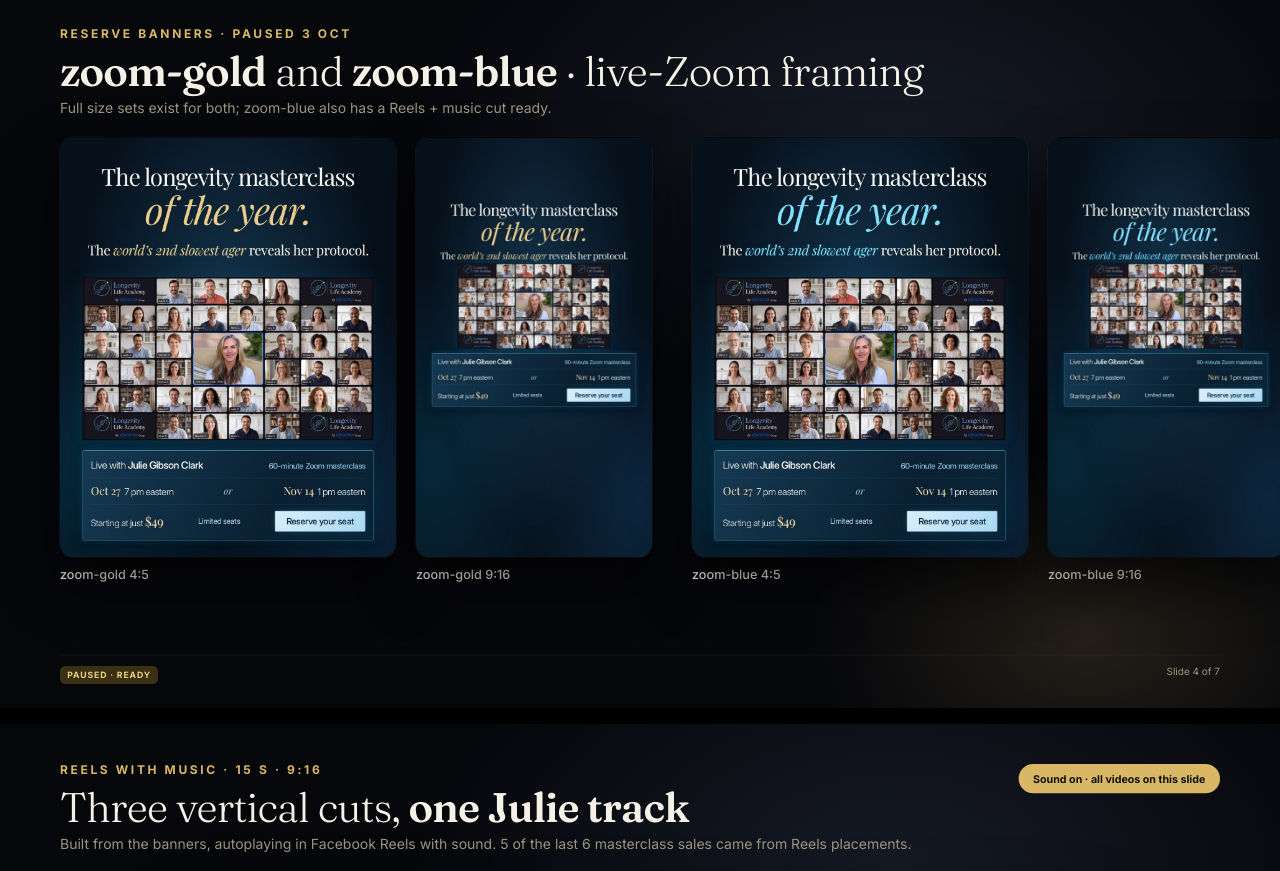
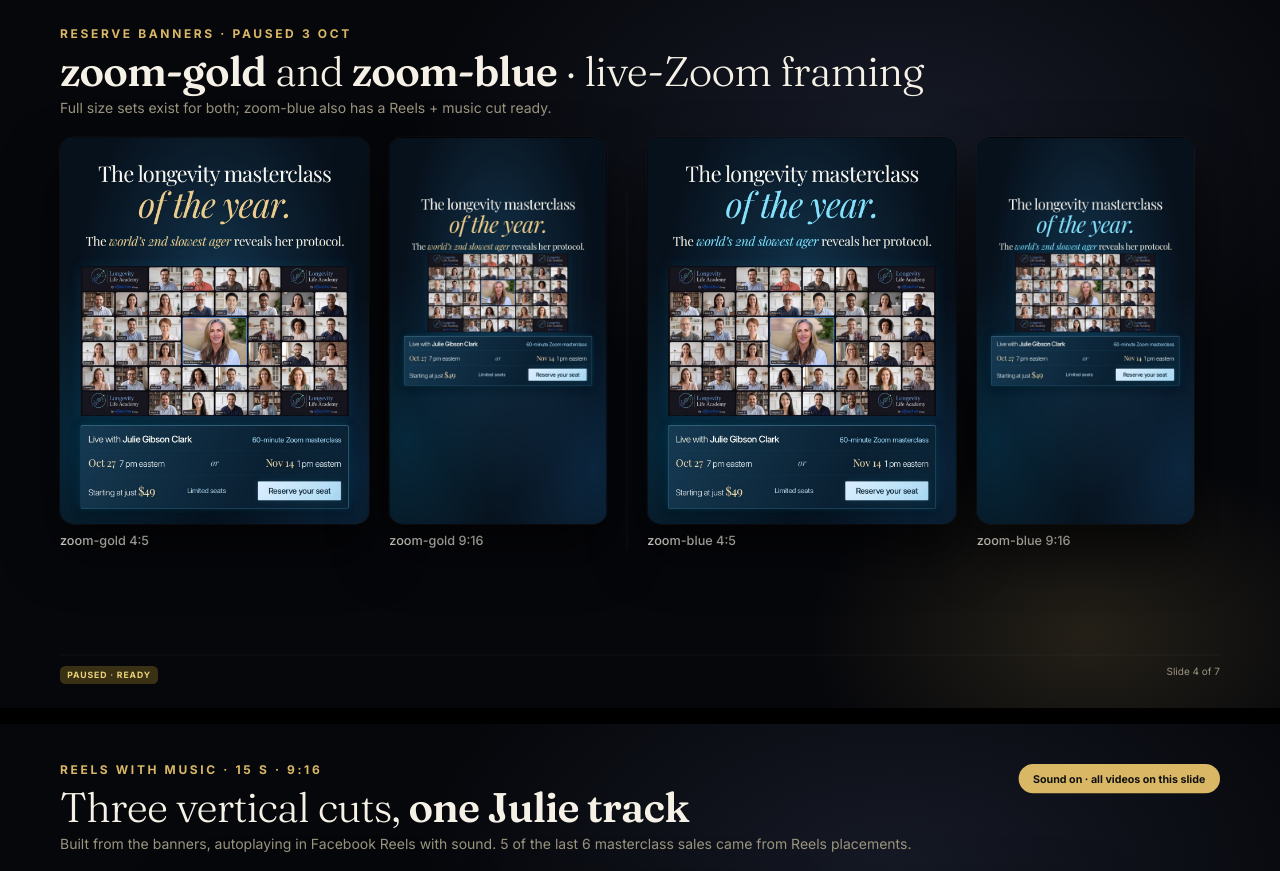
Before and after one commit to gitteromri-ux/lla-marketing-dashboard, a plain HTML site: page julie-banners/slides/slides-static.html in a window 1280 px wide. Shown: the part 2220-3091 px from the top of the page. Drawn offline with Linux system fonts and the light colour scheme.

Commit message:
deck: slide 4 fit

```diff
--- a/julie-banners/slides/slides-static.html
+++ b/julie-banners/slides/slides-static.html
@@ -77,11 +77,11 @@ h1{font:300 62px/1.05 Fraunces,serif;letter-spacing:-.02em;margin:0 0 8px}h1 b{f
  <h1><b>zoom-gold</b> and <b>zoom-blue</b> · live-Zoom framing</h1>
  <p class="sub">Full size sets exist for both; zoom-blue also has a Reels + music cut ready.</p>
  <div class="row" style="align-items:flex-end;gap:30px">
-  <div><div class="shot" style="width:504px;height:630px"><img src="../img/zoom-gold-1080x1350.jpg"></div><div class="cap">zoom-gold 4:5</div></div>
-  <div><div class="shot" style="width:354px;height:630px"><img src="../img/zoom-gold-1080x1920.jpg"></div><div class="cap">zoom-gold 9:16</div></div>
-  <div style="width:1px;height:600px;background:var(--line)"></div>
-  <div><div class="shot" style="width:504px;height:630px"><img src="../img/zoom-blue-1080x1350.jpg"></div><div class="cap">zoom-blue 4:5</div></div>
-  <div><div class="shot" style="width:354px;height:630px"><img src="../img/zoom-blue-1080x1920.jpg"></div><div class="cap">zoom-blue 9:16</div></div>
+  <div><div class="shot" style="width:464px;height:580px"><img src="../img/zoom-gold-1080x1350.jpg"></div><div class="cap">zoom-gold 4:5</div></div>
+  <div><div class="shot" style="width:326px;height:580px"><img src="../img/zoom-gold-1080x1920.jpg"></div><div class="cap">zoom-gold 9:16</div></div>
+  <div style="width:1px;height:540px;background:var(--line)"></div>
+  <div><div class="shot" style="width:464px;height:580px"><img src="../img/zoom-blue-1080x1350.jpg"></div><div class="cap">zoom-blue 4:5</div></div>
+  <div><div class="shot" style="width:326px;height:580px"><img src="../img/zoom-blue-1080x1920.jpg"></div><div class="cap">zoom-blue 9:16</div></div>
  </div>
  <div class="foot"><span><span class="tag paused">PAUSED · READY</span></span><span>Slide 4 of 7</span></div>
 </section>
```
Also changed, not shown: julie-banners/slides/slides.html (+5 -5 lines).
